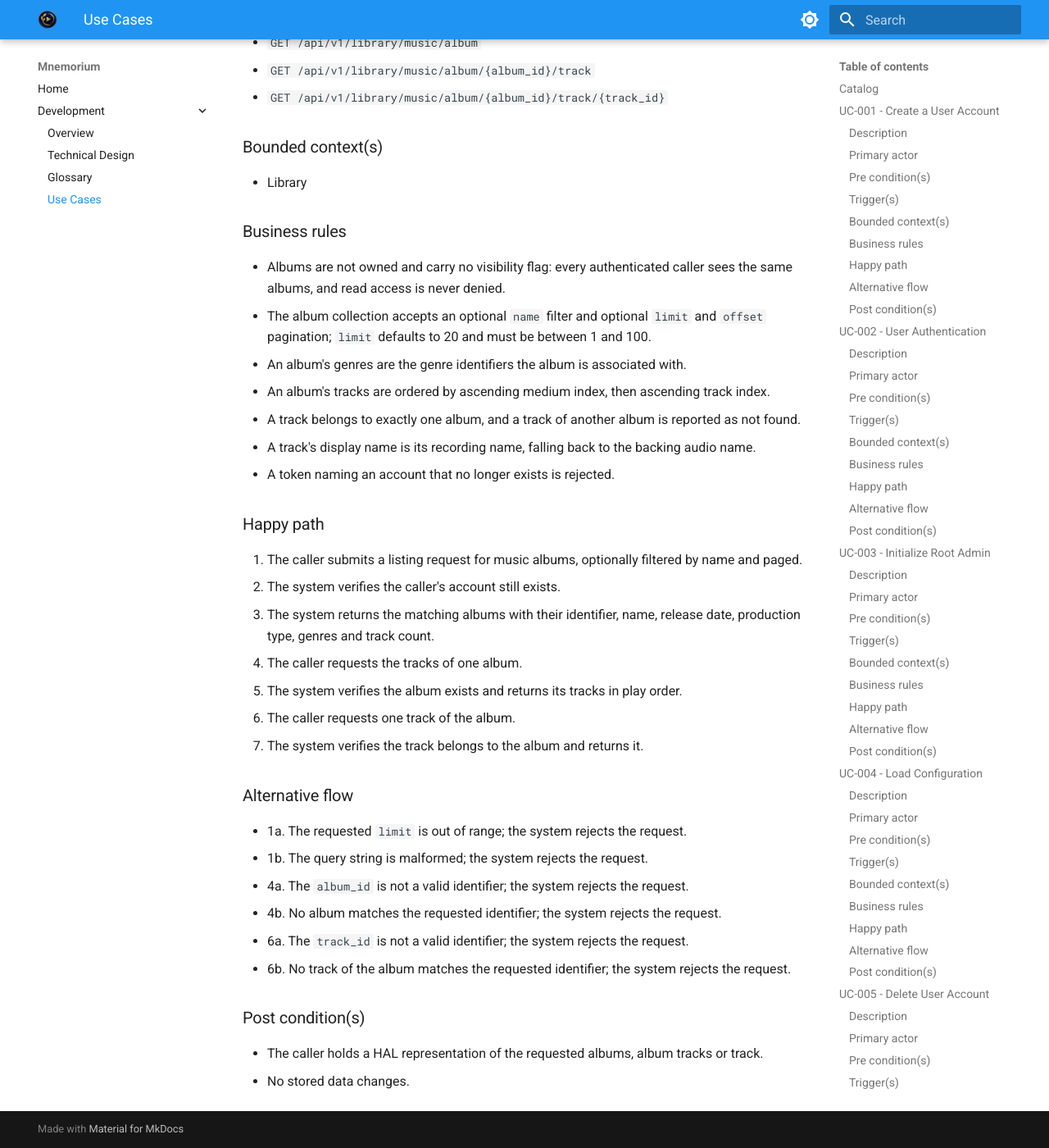
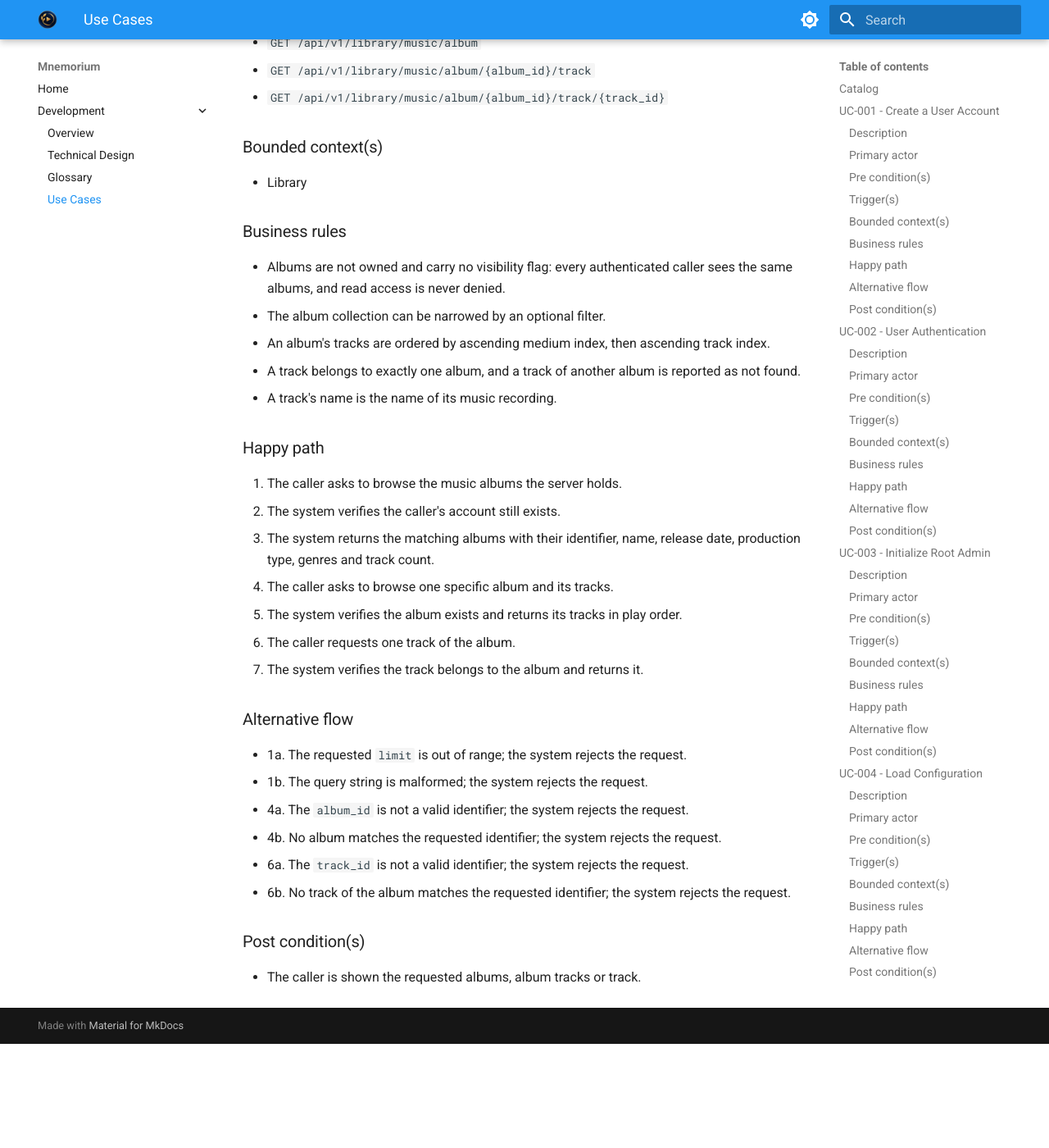
Before and after one commit to Mnemorium/mnemorium, an MkDocs documentation site: the page built from docs/development/UseCases.md, in a window 1280 px wide and 1400 px high, scrolled down 18026 px. Shown: the whole window at 82% size. Built offline with MkDocs 1.6.1 and Material for MkDocs 9.7.7, drawn with Linux system fonts in a browser that asks for light colours; after the commit the page ends 19299 px from its top, so only the background shows below that.

Commit message:
fix(api): resolve review findings on browsing music albums
State UC-012 in business terms: the collection is narrowed by an optional
filter, a track's name is its music recording's, and the entry no longer
names HAL nor the deleted-account rule that the precondition already implies.

Give a track the recording's own name only: the audio-name fallback is gone,
and the representation's name is optional because a recording may be nameless.
docs/openapi.json is regenerated for the nullable field.

Add DOC-006: a business use case never names a representation format or its
mechanics, nor an HTTP status code, which belong to the API section and the
generated specification. Record the decisions in the change's design and
tasks.

```diff
--- a/docs/development/UseCases.md
+++ b/docs/development/UseCases.md
@@ -624,21 +624,18 @@ Allow an authenticated user to browse the music albums the server holds and to r
 
 - Albums are not owned and carry no visibility flag: every authenticated caller sees the same albums, and read access is
   never denied.
-- The album collection accepts an optional `name` filter and optional `limit` and `offset` pagination; `limit` defaults
-  to 20 and must be between 1 and 100.
-- An album's genres are the genre identifiers the album is associated with.
+- The album collection can be narrowed by an optional filter.
 - An album's tracks are ordered by ascending medium index, then ascending track index.
 - A track belongs to exactly one album, and a track of another album is reported as not found.
-- A track's display name is its recording name, falling back to the backing audio name.
-- A token naming an account that no longer exists is rejected.
+- A track's name is the name of its music recording.
 
 ### Happy path
 
-1. The caller submits a listing request for music albums, optionally filtered by name and paged.
+1. The caller asks to browse the music albums the server holds.
 2. The system verifies the caller's account still exists.
 3. The system returns the matching albums with their identifier, name, release date, production type, genres and track
    count.
-4. The caller requests the tracks of one album.
+4. The caller asks to browse one specific album and its tracks.
 5. The system verifies the album exists and returns its tracks in play order.
 6. The caller requests one track of the album.
 7. The system verifies the track belongs to the album and returns it.
@@ -654,5 +651,4 @@ Allow an authenticated user to browse the music albums the server holds and to r
 
 ### Post condition(s)
 
-- The caller holds a HAL representation of the requested albums, album tracks or track.
-- No stored data changes.
+- The caller is shown the requested albums, album tracks or track.
```
Also changed, not shown: docs/development/TechnicalDesign.md (+12 -7 lines), openspec/changes/browse-music-albums/design.md (+2 -2 lines), openspec/changes/browse-music-albums/tasks.md (+6 -6 lines), docs/openapi.json, 10 other files.
